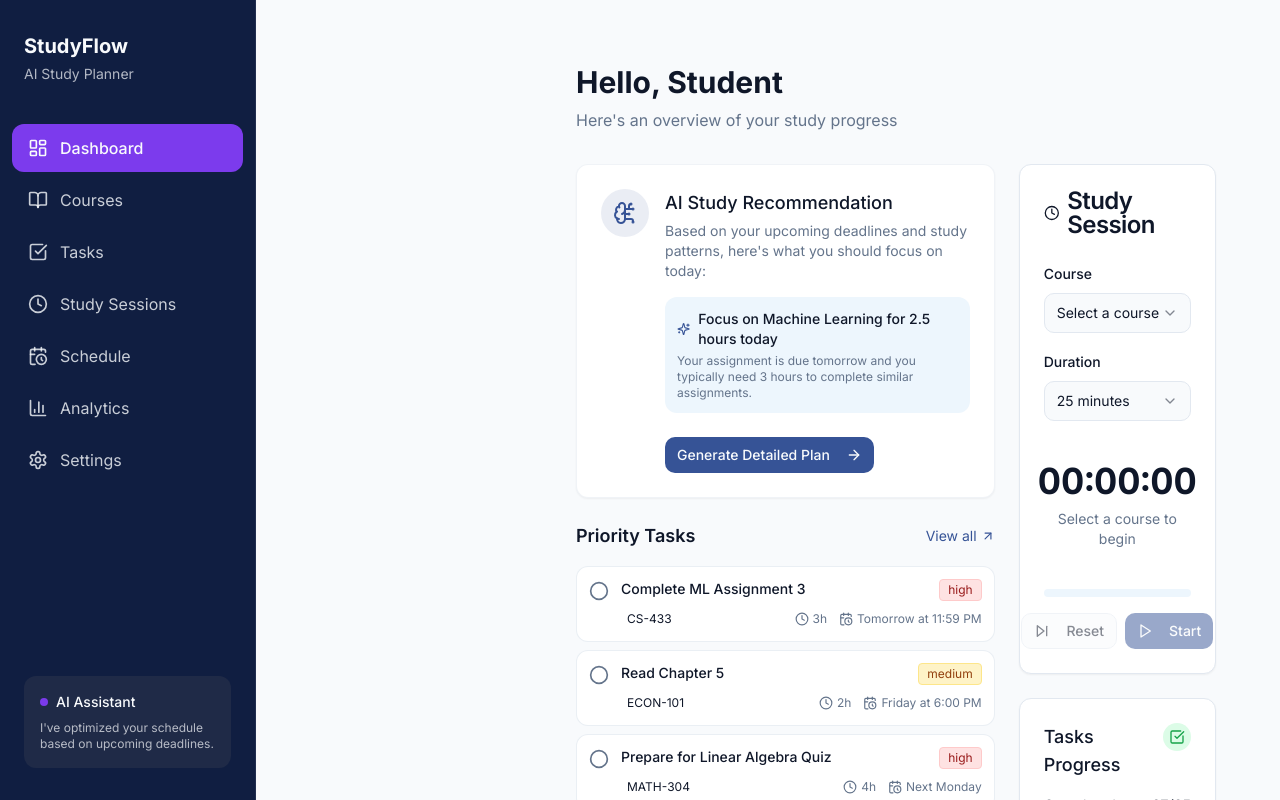
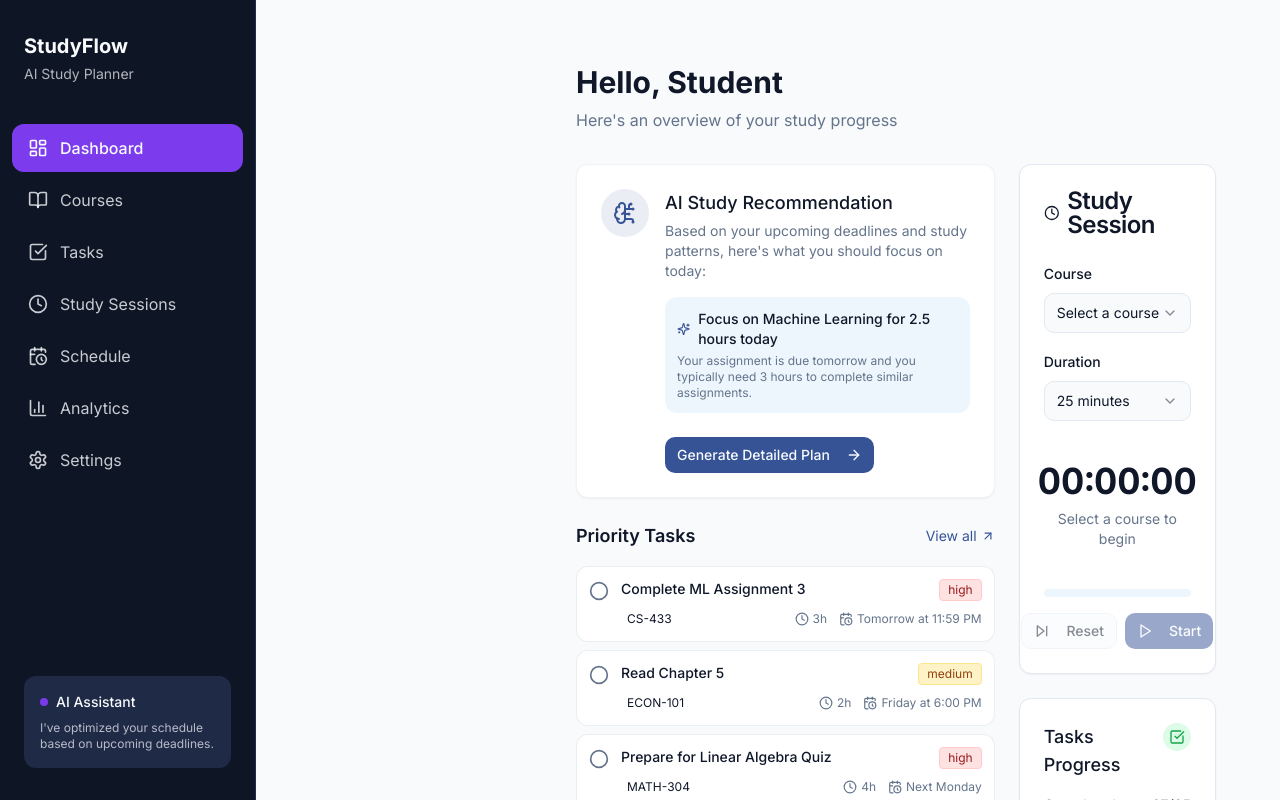
Before and after one commit to growthforge/learnwise-tracker, a React (Vite) app: page / in a window 1280 px wide. Shown: the top 800 px of the page. Built offline with nearby package versions, Linux system fonts and the light colour scheme.

Commit message:
Fix sidebar issue
Addresses a problem with the sidebar in the dashboard, courses, tasks, and study sessions pages.

```diff
--- a/src/App.tsx
+++ b/src/App.tsx
@@ -9,12 +9,10 @@ import NotFound from "./pages/NotFound";
 import Tasks from "./pages/Tasks";
 import Courses from "./pages/Courses";
 import Analytics from "./pages/Analytics";
-import Layout from "./components/Layout";
-
-// Let's create two missing page components for Schedule and Sessions
 import Schedule from "./pages/Schedule";
 import Sessions from "./pages/Sessions";
 import Settings from "./pages/Settings";
+import Layout from "./components/Layout";
 
 const queryClient = new QueryClient();
 
@@ -32,7 +30,6 @@ const App = () => (
           <Route path="/schedule" element={<Layout><Schedule /></Layout>} />
           <Route path="/analytics" element={<Layout><Analytics /></Layout>} />
           <Route path="/settings" element={<Layout><Settings /></Layout>} />
-          {/* ADD ALL CUSTOM ROUTES ABOVE THE CATCH-ALL "*" ROUTE */}
           <Route path="*" element={<NotFound />} />
         </Routes>
       </BrowserRouter>
--- a/src/index.css
+++ b/src/index.css
@@ -37,7 +37,8 @@
 
     --radius: 0.75rem;
 
-    --sidebar-background: 223 60% 16%;
+    /* Updated sidebar colors to match the image */
+    --sidebar-background: 222 47% 10%;
     --sidebar-foreground: 210 40% 98%;
     --sidebar-primary: 262 83% 58%;
     --sidebar-primary-foreground: 210 40% 98%;
```
